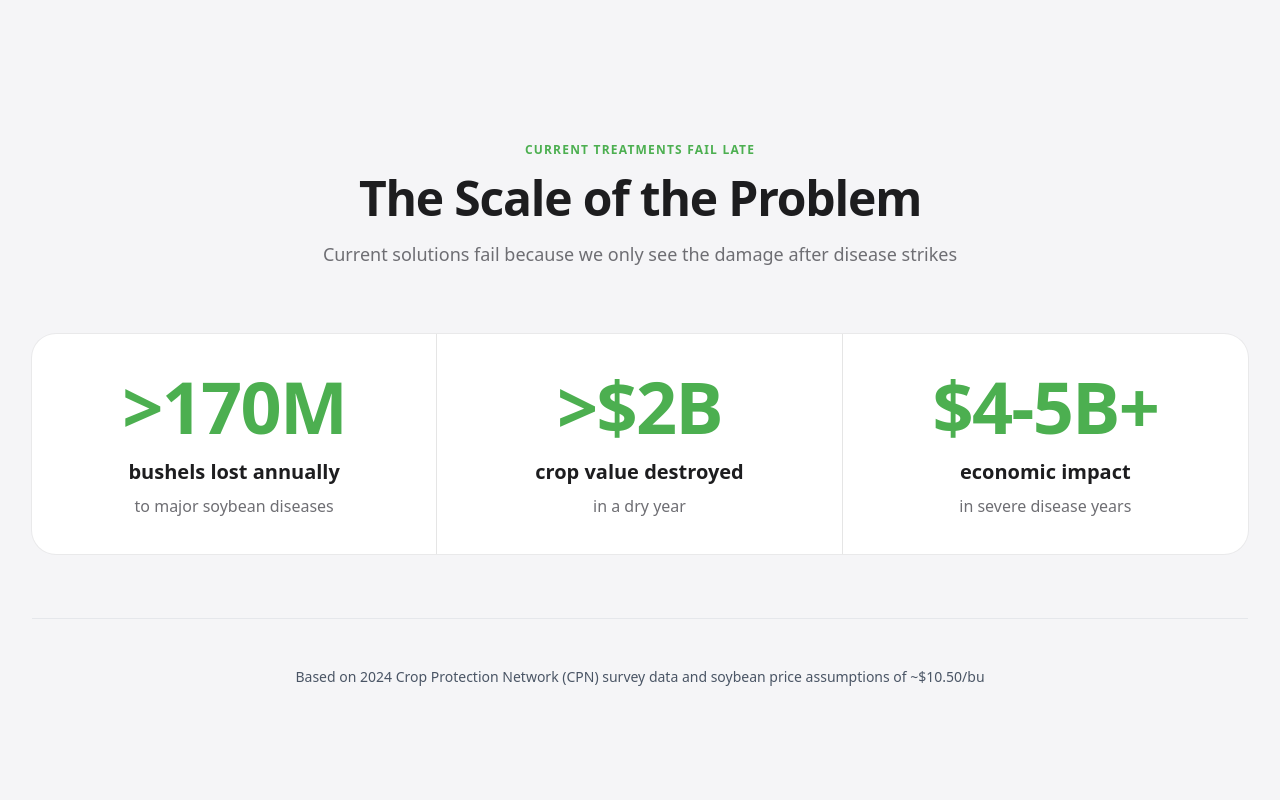
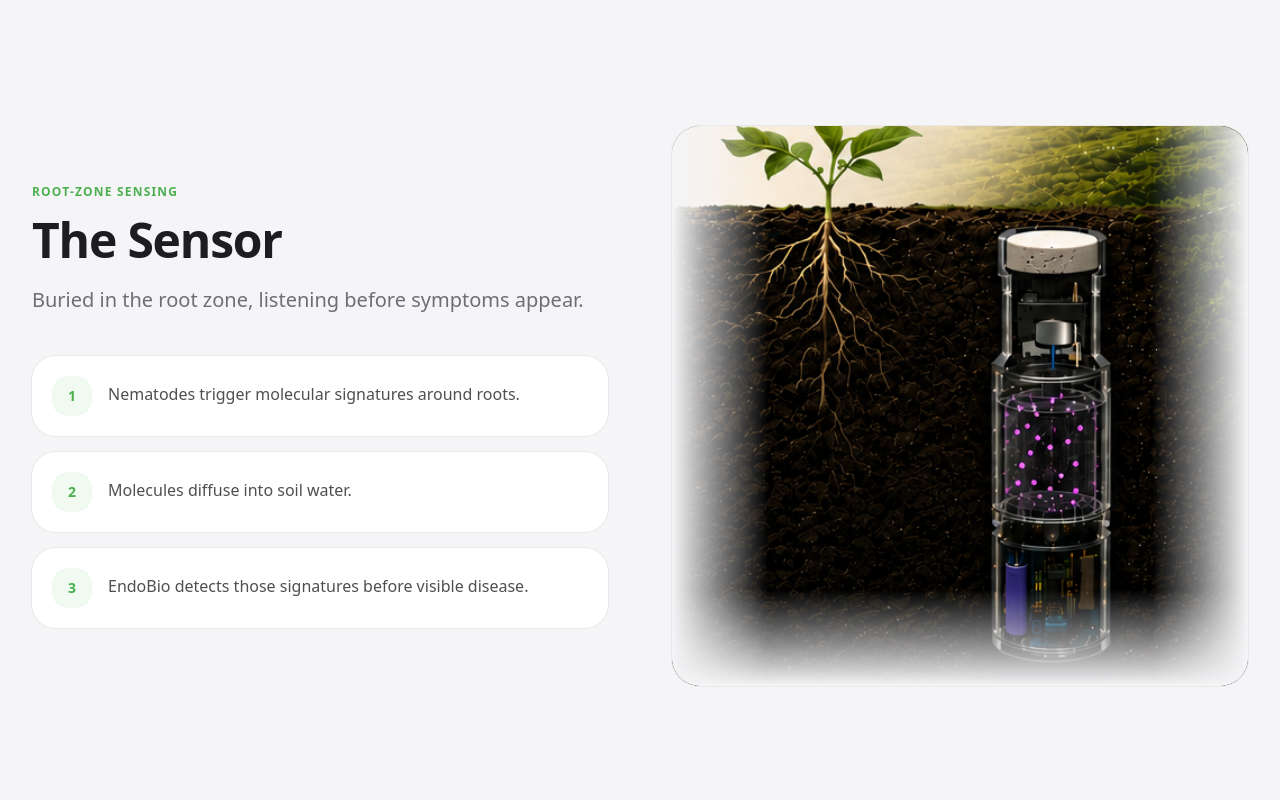
Before and after one commit to endobio/endobio.github.io, a React (Vite) app: page / in a window 1280 px wide. Shown: the part 5720-6520 px from the top of the page. Built offline with nearby package versions, Linux system fonts and the light colour scheme; the HTML template or start-up script is replaced by a standard one.

Commit message:
Add sensor section to homepage

```diff
--- a/src/App.tsx
+++ b/src/App.tsx
@@ -7,6 +7,7 @@ import Hero from './components/Hero';
 import MetricsSection from './components/MetricsSection';
 import BiologicalLoop from './components/Platform';
 import DetectionWindow from './components/Problem';
+import SensorSection from './components/SensorSection';
 import TechDevelopment from './components/CurrentProgress';
 import FocusAreas from './components/FocusAreas';
 import ProgressSection from './components/ProgressSection';
@@ -24,6 +25,7 @@ const HomePage = () => (
     <ProductShowcase />
     <BiologicalLoop />
     <DetectionWindow />
+    <SensorSection />
     <MetricsSection />
     <TechDevelopment />
     <FocusAreas />
--- /dev/null
+++ b/src/components/SensorSection/index.tsx
@@ -0,0 +1,47 @@
+const callouts = [
+  'Nematodes trigger molecular signatures around roots.',
+  'Molecules diffuse into soil water.',
+  'EndoBio detects those signatures before visible disease.',
+]
+
+export default function SensorSection() {
+  return (
+    <section className="overflow-hidden bg-[#f5f5f7] py-24 sm:py-32">
+      <div className="mx-auto grid max-w-7xl items-center gap-12 px-6 lg:grid-cols-2 lg:gap-16 lg:px-8">
+        <div>
+          <p className="mb-4 text-xs font-semibold uppercase tracking-widest text-[#4caf50]">
+            Root-zone sensing
+          </p>
+          <h2 className="text-4xl font-bold tracking-tight text-[#1d1d1f] sm:text-5xl">
+            The Sensor
+          </h2>
+          <p className="mt-5 max-w-xl text-xl leading-8 text-[#6e6e73]">
+            Buried in the root zone, listening before symptoms appear.
+          </p>
+
+          <div className="mt-10 space-y-4">
+            {callouts.map((callout, index) => (
+              <div key={callout} className="flex gap-4 rounded-3xl bg-white p-5 ring-1 ring-black/5">
+                <span className="flex h-10 w-10 shrink-0 items-center justify-center rounded-2xl bg-[#f0faf0] text-sm font-bold text-[#4caf50]">
+                  {index + 1}
+                </span>
+                <p className="pt-1 text-base leading-7 text-[#1d1d1f]/78">{callout}</p>
+              </div>
+            ))}
+          </div>
+        </div>
+
+        <div className="relative min-h-[420px] overflow-hidden rounded-[28px] bg-[#0c180f] ring-1 ring-black/5 sm:min-h-[560px]">
+          <img
+            src="/naked-sensor.png"
+            alt="EndoBio sensor buried beside soybean roots in the root zone."
+            className="absolute inset-0 h-full w-full object-cover"
+          />
+          <div className="pointer-events-none absolute inset-y-0 left-0 w-24 bg-gradient-to-r from-[#f5f5f7] to-transparent" />
+          <div className="pointer-events-none absolute inset-y-0 right-0 w-24 bg-gradient-to-l from-[#f5f5f7] to-transparent" />
+          <div className="pointer-events-none absolute inset-x-0 bottom-0 h-24 bg-gradient-to-t from-[#f5f5f7] to-transparent" />
+        </div>
+      </div>
+    </section>
+  )
+}
```
Also changed, not shown: public/naked-sensor.png (added).
